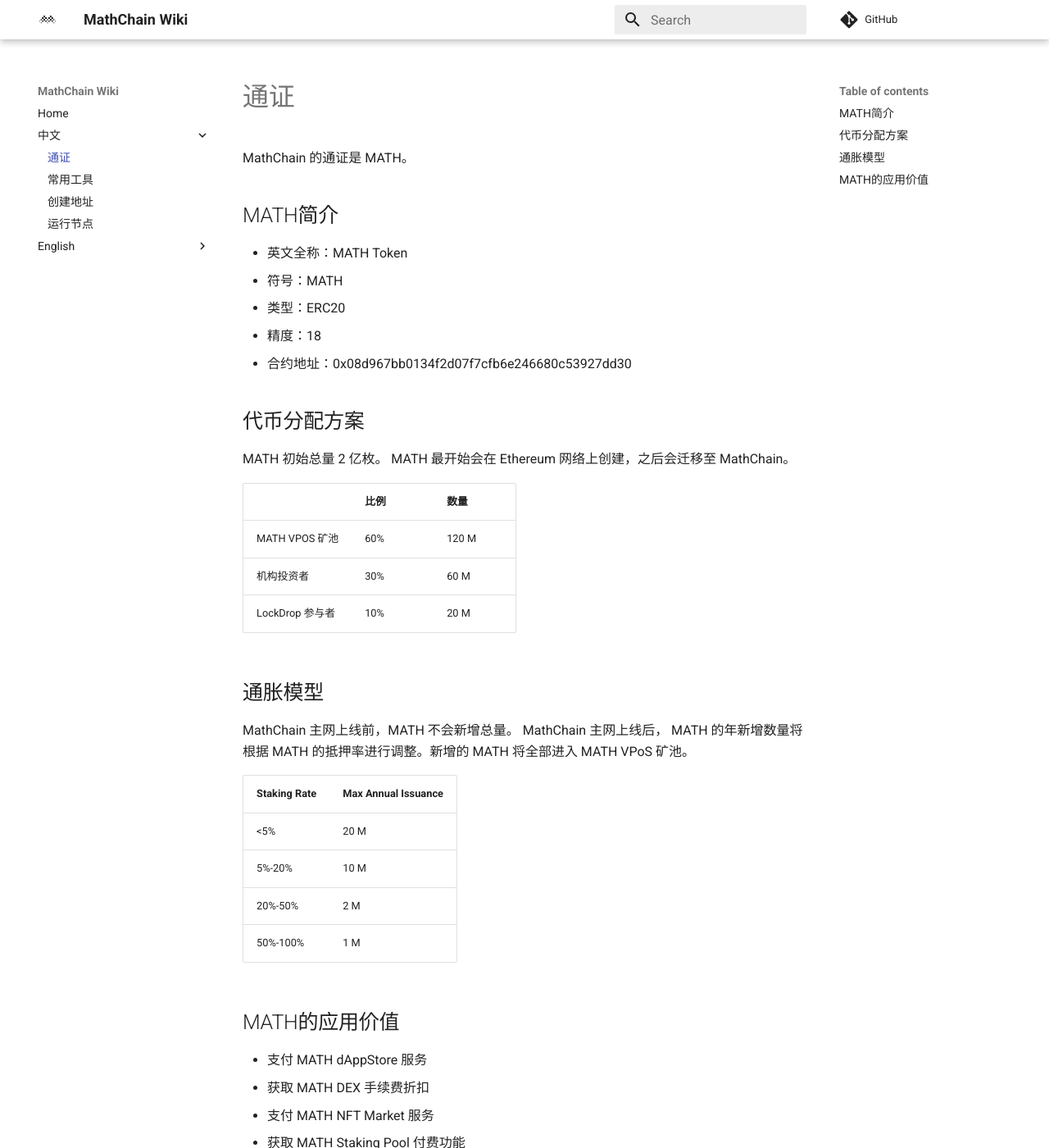
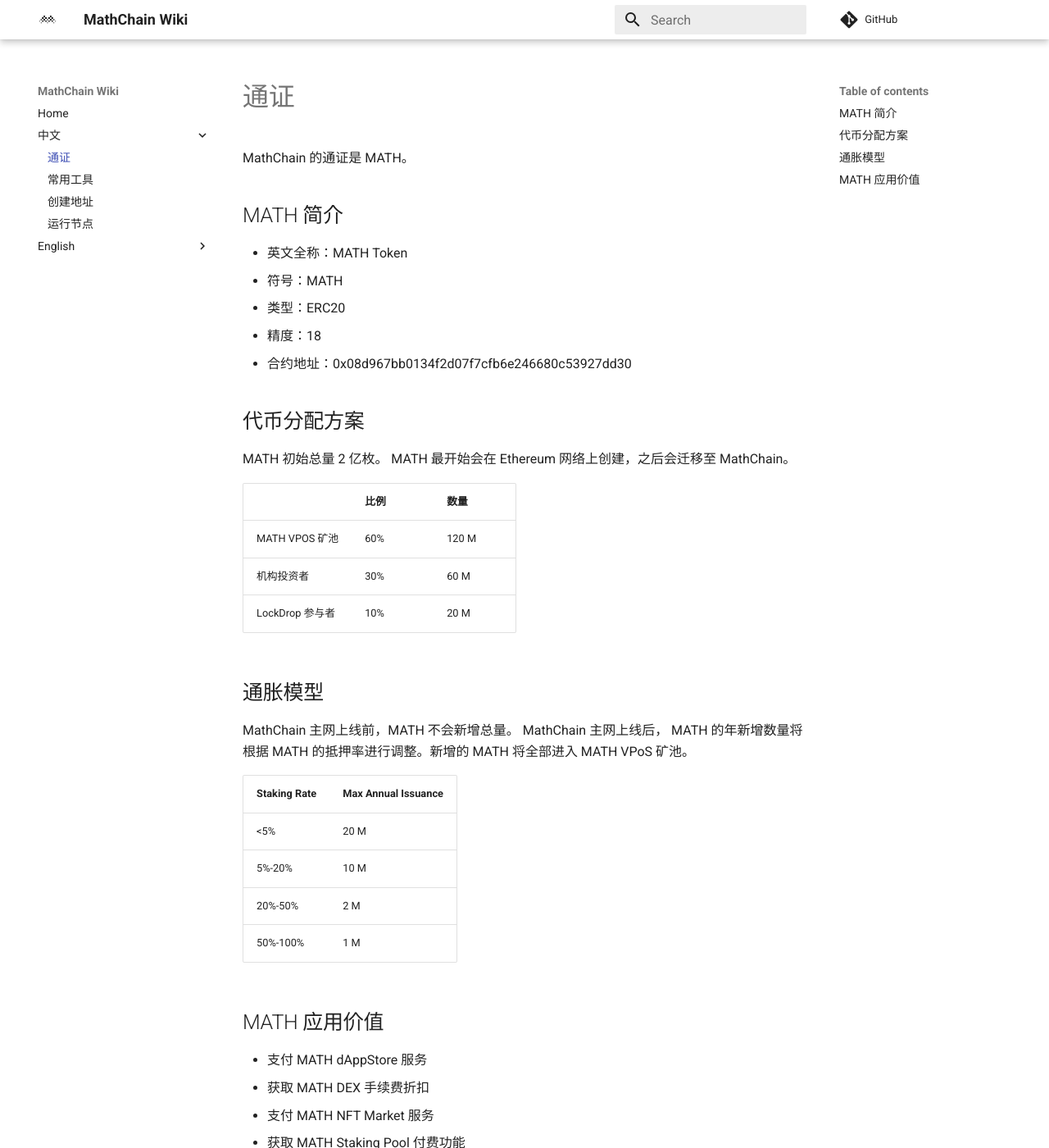
Before and after one commit to mathwallet/docs.mathchain.org, an MkDocs documentation site: the page built from docs/cn/token.md, in a window 1280 px wide and 1400 px high. Shown: the whole window at 82% size. Built offline with MkDocs 1.6.1 and Material for MkDocs 9.7.7, drawn with Linux system fonts in a browser that asks for light colours; comment, search, counter and statistics services are not loaded.

Commit message:
Update token.md

```diff
--- a/docs/cn/token.md
+++ b/docs/cn/token.md
@@ -1,6 +1,6 @@
 MathChain 的通证是 MATH。
 
-## MATH简介
+## MATH 简介
 
 - 英文全称：MATH Token
 - 符号：MATH
@@ -29,7 +29,7 @@
 | 20%-50%      | 2 M                  |
 | 50%-100%     | 1 M                  |
 
-## MATH的应用价值
+## MATH 应用价值
 
 - 支付 MATH dAppStore 服务
 - 获取 MATH DEX 手续费折扣
```
